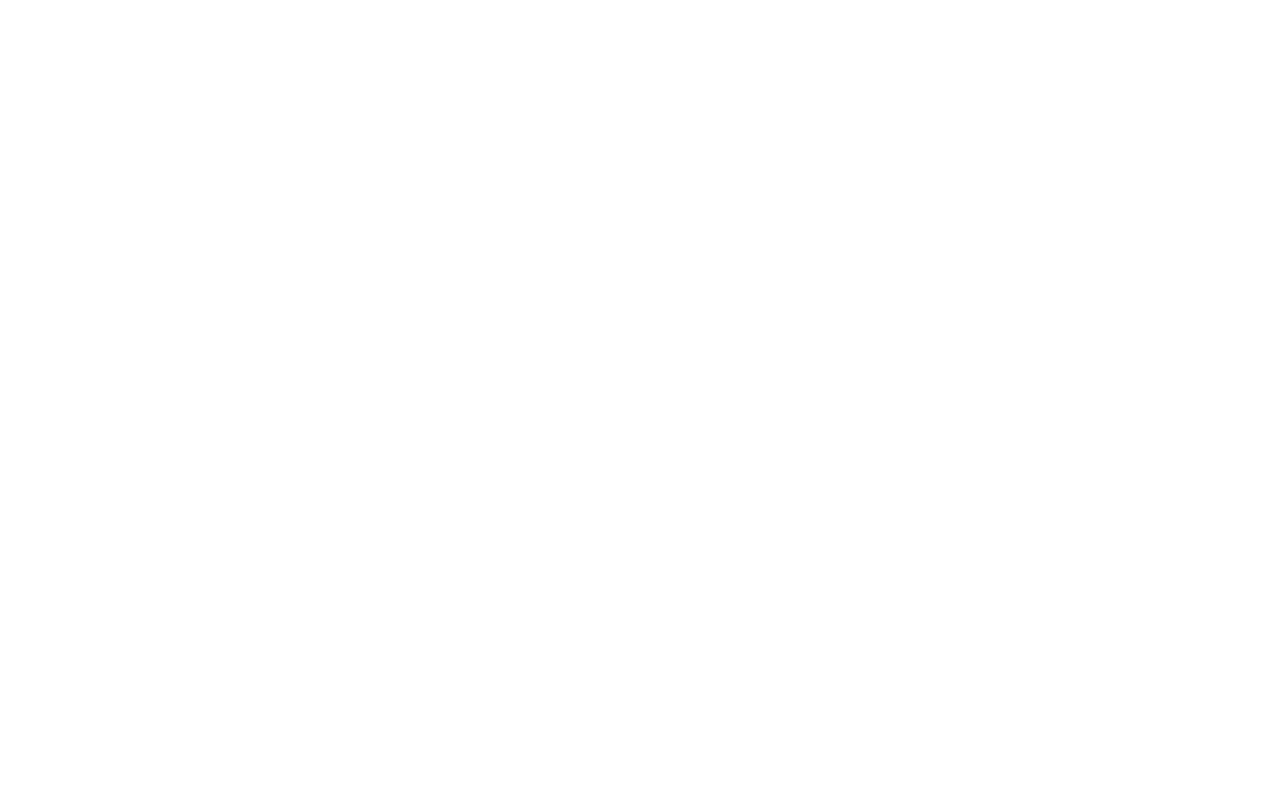
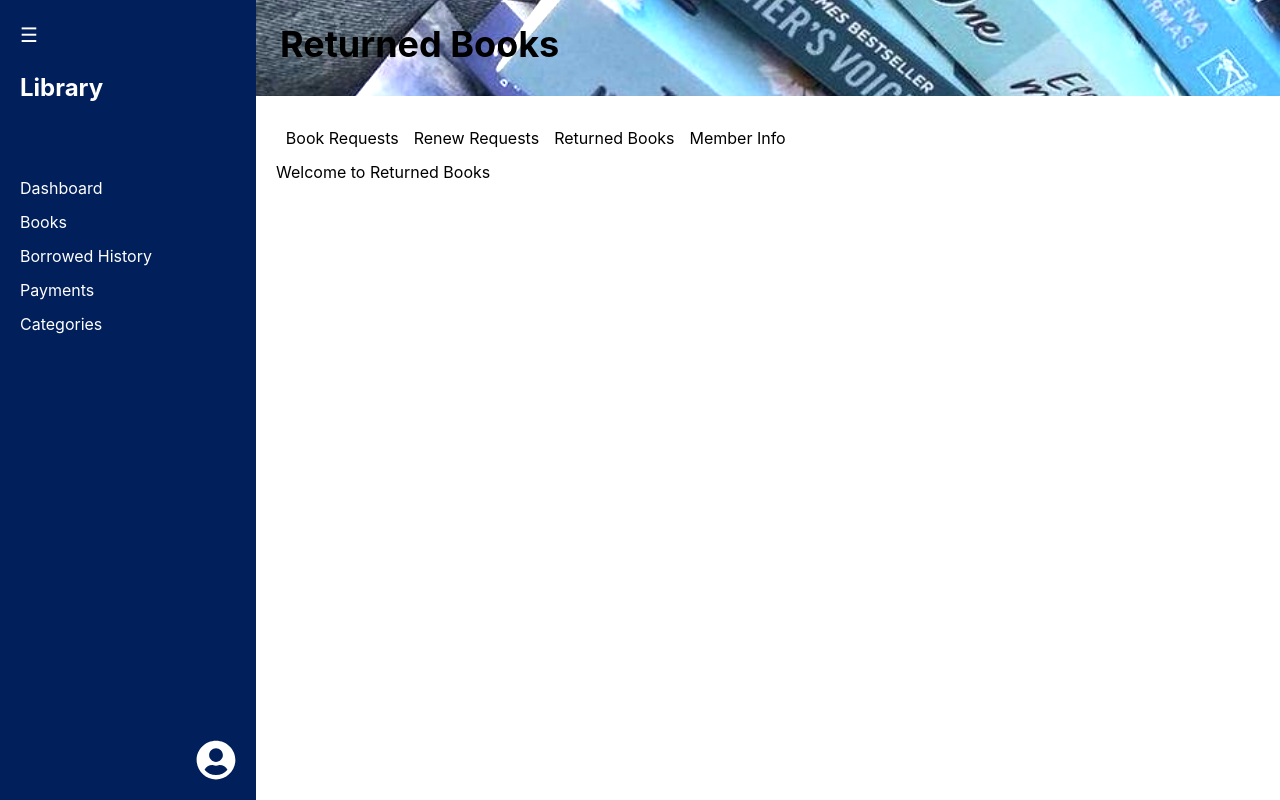
Before and after one commit to OshadiJayananda/lms-frontend, a React (Create React App) app: page /returnedBooks in a window 1280 px wide. Before the commit this address had no page. Built offline with nearby package versions, Linux system fonts and the light colour scheme; sample sign-in values are in the browser's storage; the HTML template or start-up script is replaced by a standard one.

Commit message:
add retuned book file

```diff
--- /dev/null
+++ b/src/Admin/Books/ReturnedBooks.js
@@ -0,0 +1,39 @@
+import React, { useState } from "react";
+import SideBar from "../../Components/SideBar";
+import HeaderBanner from "../components/HeaderBanner";
+import Header from "../../Components/Header";
+
+function ReturnedBooks() {
+  const [isSidebarCollapsed, setSidebarCollapsed] = useState(false);
+
+  const heading_pic = process.env.PUBLIC_URL + "/images/heading_pic.jpg";
+
+  const handleToggle = () => {
+    setSidebarCollapsed(!isSidebarCollapsed);
+  };
+
+  return (
+    <div>
+      <SideBar isCollapsed={isSidebarCollapsed} onToggle={handleToggle} />
+      <div
+        style={{
+          marginLeft: isSidebarCollapsed ? "5%" : "20%",
+          padding: "0px",
+          transition: "margin-left 0.3s ease",
+        }}
+      >
+        <HeaderBanner book={"Returned Books"} heading_pic={heading_pic} />
+
+        <div style={{ padding: "20px" }}>
+          <div className="flex-1">
+            <Header />
+          </div>
+          <h2>Welcome to Returned Books</h2>
+          {/* Add additional dashboard content here */}
+        </div>
+      </div>
+    </div>
+  );
+}
+
+export default ReturnedBooks;
--- a/src/App.js
+++ b/src/App.js
@@ -13,6 +13,7 @@
 import BookRequests from "./Admin/Books/BookRequests";
 import AdminAuthMiddleware from "./middleware/AdminAuthMiddleware";
 import UserAuthMiddleware from "./middleware/UserAuthMiddleware";
+import ReturnedBooks from "./Admin/Books/ReturnedBooks";
 // import useBackButtonHandler from "./hooks/useBackButtonHandler";
 
 function App() {
@@ -58,6 +59,14 @@
               </AdminAuthMiddleware>
             }
           />
+          <Route
+            path="/returnedBooks"
+            element={
+              <AdminAuthMiddleware>
+                <ReturnedBooks />
+              </AdminAuthMiddleware>
+            }
+          />
 
           {/* User Routes */}
           <Route
--- a/src/Components/Header.js
+++ b/src/Components/Header.js
@@ -35,6 +35,17 @@
         Renew Requests
       </a>
       <a
+        href="/returnedBooks"
+        style={{
+          color: "#000",
+          textDecoration: "none",
+          fontSize: "16px",
+          cursor: "pointer",
+        }}
+      >
+        Returned Books
+      </a>
+      <a
         href="#"
         style={{
           color: "#000",
```
